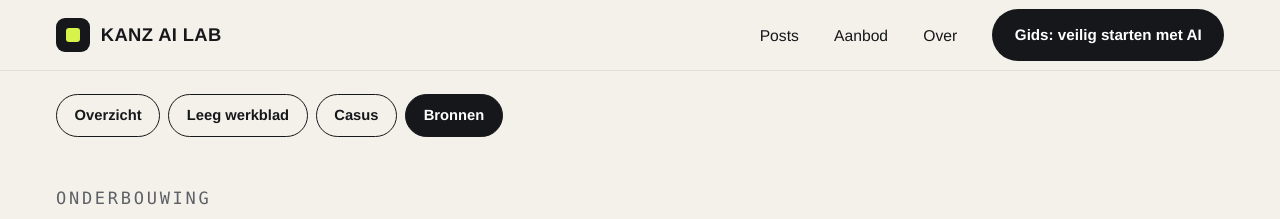
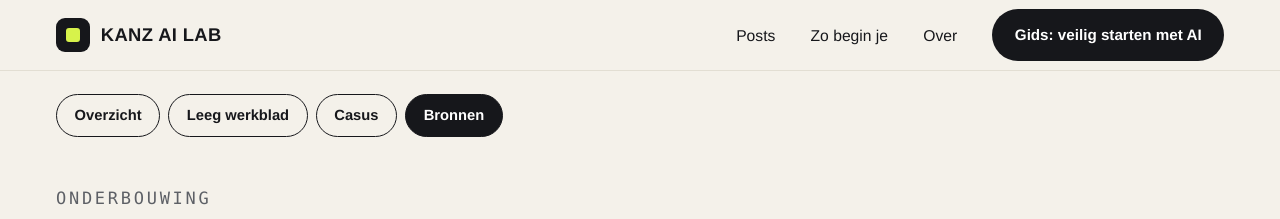
Before and after one commit to kanz-ai-lab-nl/kanz-ai-lab-nl.github.io, a Jekyll site: the page taakkaarten/veilige-mini-proef/bronnen/index.html, which Jekyll copies as it is, in a window 1280 px wide. Shown: the top 219 px of the page. Built offline with Jekyll 4.4.1, drawn with Linux system fonts in a browser that asks for light colours.

Commit message:
Taak 4: Aanbod wordt Zo begin je (taakkaart bronnen)

```diff
--- a/taakkaarten/veilige-mini-proef/bronnen/index.html
+++ b/taakkaarten/veilige-mini-proef/bronnen/index.html
@@ -210,7 +210,7 @@
 </style>
 </head>
 <body>
-<header class="top"><div class="w"><a class="brand" href="/"><i></i>KANZ AI Lab</a><div class="menu"><nav aria-label="Menu"><a href="/#posts">Posts</a><a href="/#aanbod">Aanbod</a><a href="/#over">Over</a></nav><a class="cta" href="/gids/">Gids: veilig starten met AI</a></div><details class="mm"><summary>Menu</summary><div class="mi"><nav aria-label="Menu"><a href="/#posts">Posts</a><a href="/#aanbod">Aanbod</a><a href="/#over">Over</a></nav><a class="cta" href="/gids/">Gids: veilig starten met AI</a></div></details></div></header><div class="subnav"><div class="tabs noprint"><a href="/taakkaarten/veilige-mini-proef/">Overzicht</a><a href="/taakkaarten/veilige-mini-proef/sjabloon/">Leeg werkblad</a><a href="/taakkaarten/veilige-mini-proef/casus/">Casus</a><a href="/taakkaarten/veilige-mini-proef/bronnen/" aria-current="page">Bronnen</a></div></div>
+<header class="top"><div class="w"><a class="brand" href="/"><i></i>KANZ AI Lab</a><div class="menu"><nav aria-label="Menu"><a href="/#posts">Posts</a><a href="/#aanbod">Zo begin je</a><a href="/#over">Over</a></nav><a class="cta" href="/gids/">Gids: veilig starten met AI</a></div><details class="mm"><summary>Menu</summary><div class="mi"><nav aria-label="Menu"><a href="/#posts">Posts</a><a href="/#aanbod">Zo begin je</a><a href="/#over">Over</a></nav><a class="cta" href="/gids/">Gids: veilig starten met AI</a></div></details></div></header><div class="subnav"><div class="tabs noprint"><a href="/taakkaarten/veilige-mini-proef/">Overzicht</a><a href="/taakkaarten/veilige-mini-proef/sjabloon/">Leeg werkblad</a><a href="/taakkaarten/veilige-mini-proef/casus/">Casus</a><a href="/taakkaarten/veilige-mini-proef/bronnen/" aria-current="page">Bronnen</a></div></div>
 <main>
 <section class="sheet" style="max-width:1240px">
   <div class="sheet-head"><p class="label">Onderbouwing</p><h1>Waarom deze checks erin staan</h1><p>Geraadpleegd op 22 september 2026. Regels en diensten veranderen: controleer actuele officiële bronnen voordat je deze kaart gebruikt.</p></div>
```
